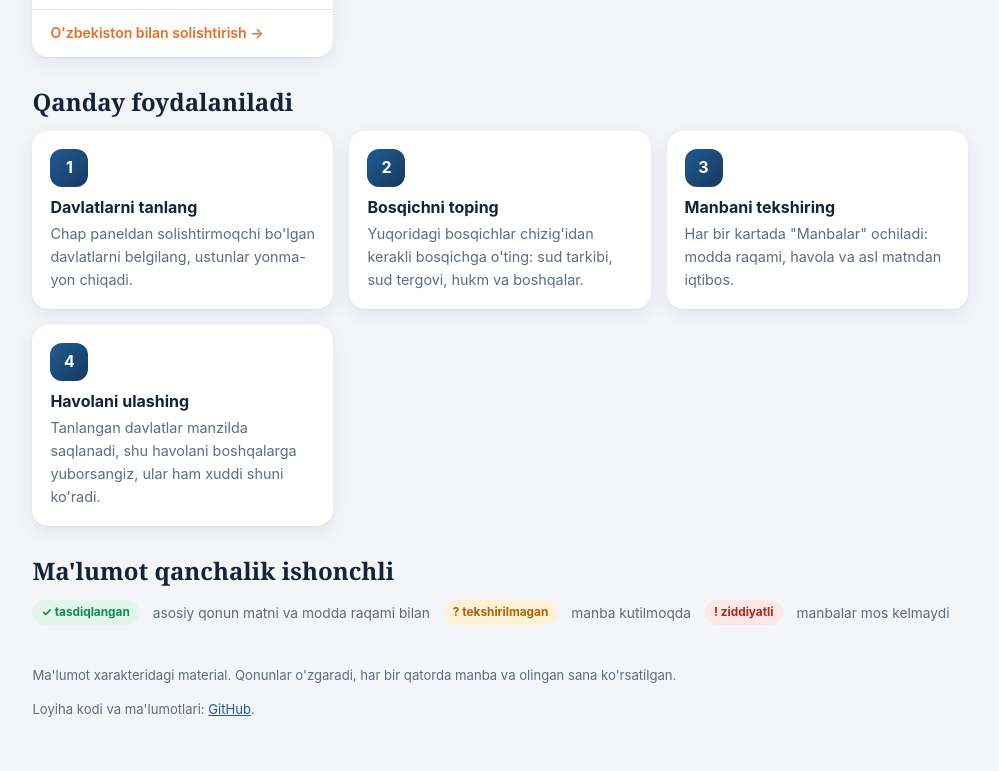
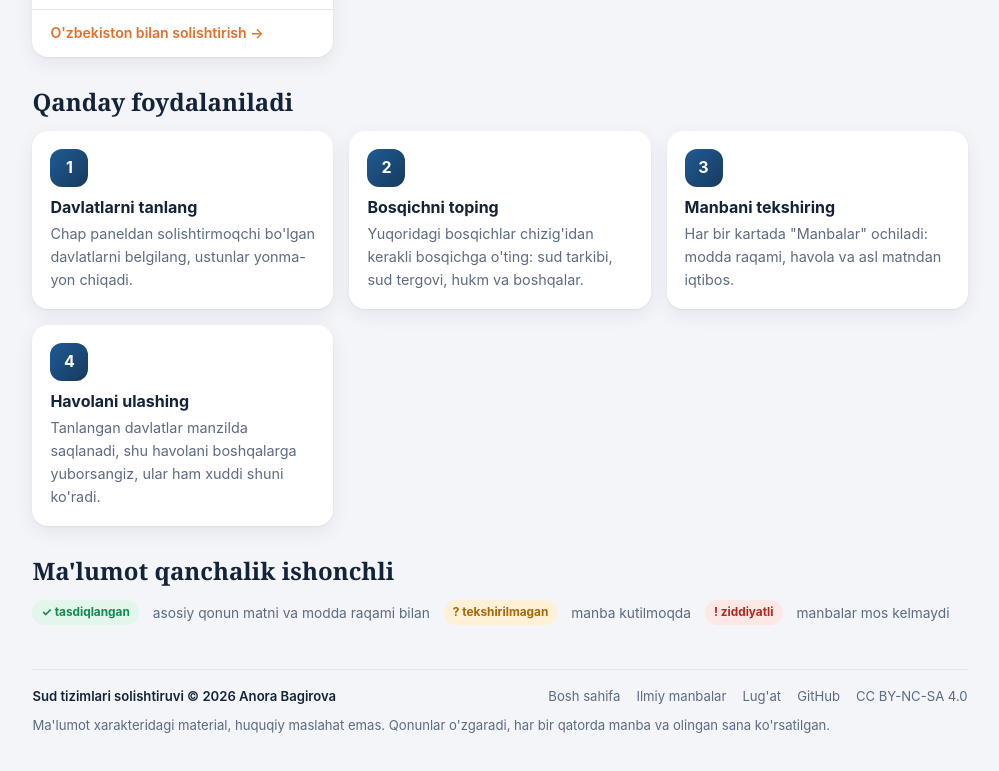
Before and after one commit to Ismoilov713/sources.uz, a plain HTML site: page index.html in a window 1280 px wide. Shown: the part 1869-2640 px from the top of the page, without its empty margins (274-1273 px from the left). Drawn offline with Linux system fonts and the light colour scheme.

Commit message:
﻿Add author copyright footer (Anora Bagirova)
Co-Authored-By: Claude Sonnet 5.5 <noreply@anthropic.com>

```diff
--- a/assets/style.css
+++ b/assets/style.css
@@ -147,3 +147,8 @@ h1,h2,h3,h4{line-height:1.25;margin:0}
 .arts>span{color:var(--mut);font-weight:600;margin-right:2px}
 .art{display:inline-block;padding:3px 9px;border-radius:99px;background:color-mix(in srgb,var(--c) 14%,transparent);color:var(--fg);border:1px solid color-mix(in srgb,var(--c) 45%,transparent);text-decoration:none;font-weight:600;white-space:nowrap}
 .art:hover{background:var(--c);color:#fff;border-color:var(--c)}
+.foot{margin-top:44px;padding-top:16px;border-top:1px solid var(--line);font-size:.82rem;color:var(--mut)}
+.foot-bar{display:flex;flex-wrap:wrap;justify-content:space-between;gap:8px 20px;align-items:center}
+.foot-c{font-weight:600;color:var(--fg)}
+.foot-links{display:flex;flex-wrap:wrap;gap:4px 16px}.foot-links a{color:var(--mut);text-decoration:none}.foot-links a:hover{text-decoration:underline;color:var(--brand2)}
+.foot-note{margin:8px 0 0}
--- a/index.html
+++ b/index.html
@@ -34,15 +34,18 @@
       <label class="sw"><input type="checkbox" id="onlyDiff"><span></span> Faqat farqlar</label>
       <label class="sw"><input type="checkbox" id="onlyVerified"><span></span> Faqat tasdiqlangan</label>
     </section>
-    <p class="side-foot">© 2026 Sud tizimlari solishtiruvi loyihasi<br><a href="https://creativecommons.org/licenses/by-nc-sa/4.0/" target="_blank" rel="noopener">CC BY-NC-SA 4.0</a></p>
+    <p class="side-foot">© 2026 Anora Bagirova<br><a href="https://creativecommons.org/licenses/by-nc-sa/4.0/" target="_blank" rel="noopener">CC BY-NC-SA 4.0</a></p>
   </aside>
 
   <div class="main">
     <div class="warn" role="note"><b>Diqqat:</b> o'zbekcha bayonlar qonun matnlaridan bu loyiha doirasida o'girilgan va hali huquqshunos tekshiruvidan o'tmagan. Rasmiy tarjima ham, huquqiy maslahat ham emas. Muhim muddat va moddalarni rasmiy manbada tekshiring.</div>
     <main id="view"></main>
     <footer class="foot">
-      <p>Ma'lumot xarakteridagi material. Qonunlar o'zgaradi, har bir qatorda manba va olingan sana ko'rsatilgan.</p>
-      <p>Loyiha kodi va ma'lumotlari: <a href="https://github.com/Ismoilov713/sources.uz" target="_blank" rel="noopener">GitHub</a>.</p>
+      <div class="foot-bar">
+        <span class="foot-c">Sud tizimlari solishtiruvi &copy; 2026 Anora Bagirova</span>
+        <span class="foot-links"><a href="#/home" data-go="home">Bosh sahifa</a><a href="#/scholarship" data-go="scholarship">Ilmiy manbalar</a><a href="#/glossary" data-go="glossary">Lug'at</a><a href="https://github.com/Ismoilov713/sources.uz" target="_blank" rel="noopener">GitHub</a><a href="https://creativecommons.org/licenses/by-nc-sa/4.0/" target="_blank" rel="noopener">CC BY-NC-SA 4.0</a></span>
+      </div>
+      <p class="foot-note">Ma'lumot xarakteridagi material, huquqiy maslahat emas. Qonunlar o'zgaradi, har bir qatorda manba va olingan sana ko'rsatilgan.</p>
     </footer>
   </div>
 </div>
```
Also changed, not shown: 2 other files.
